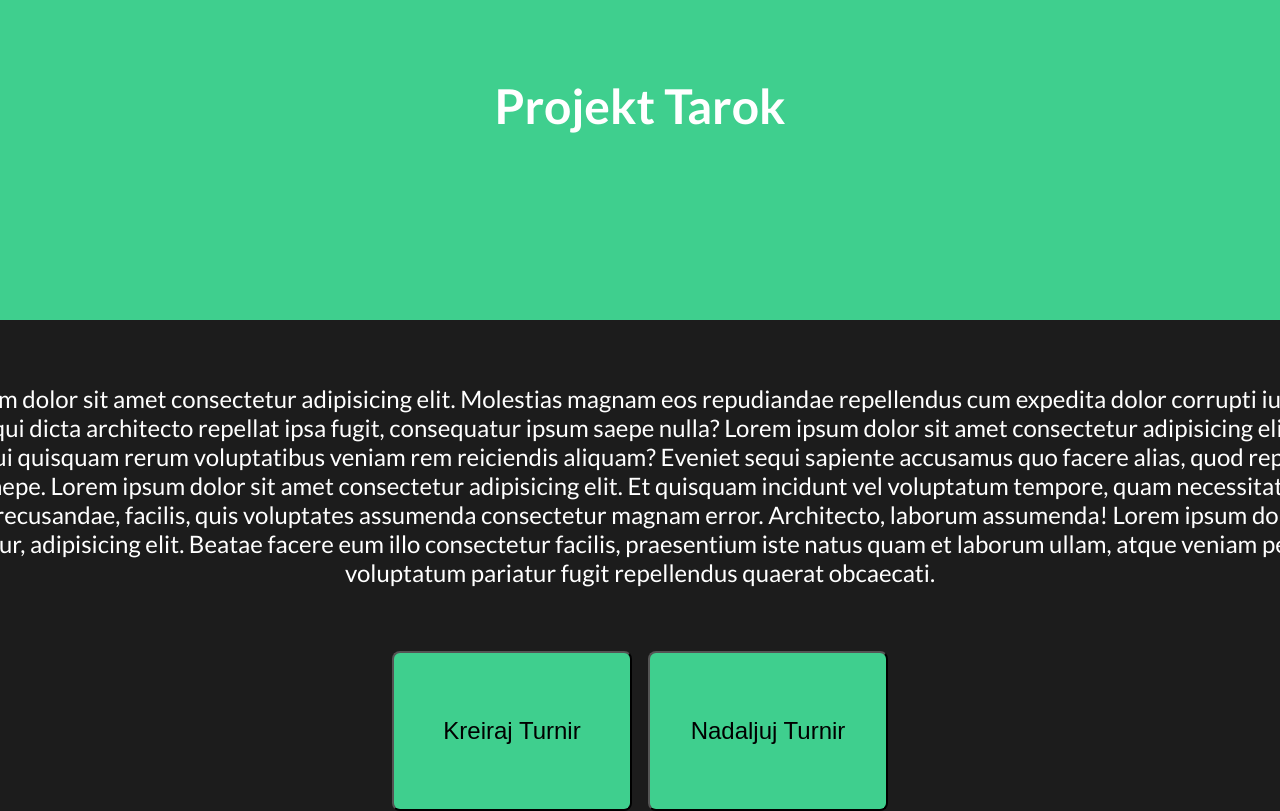
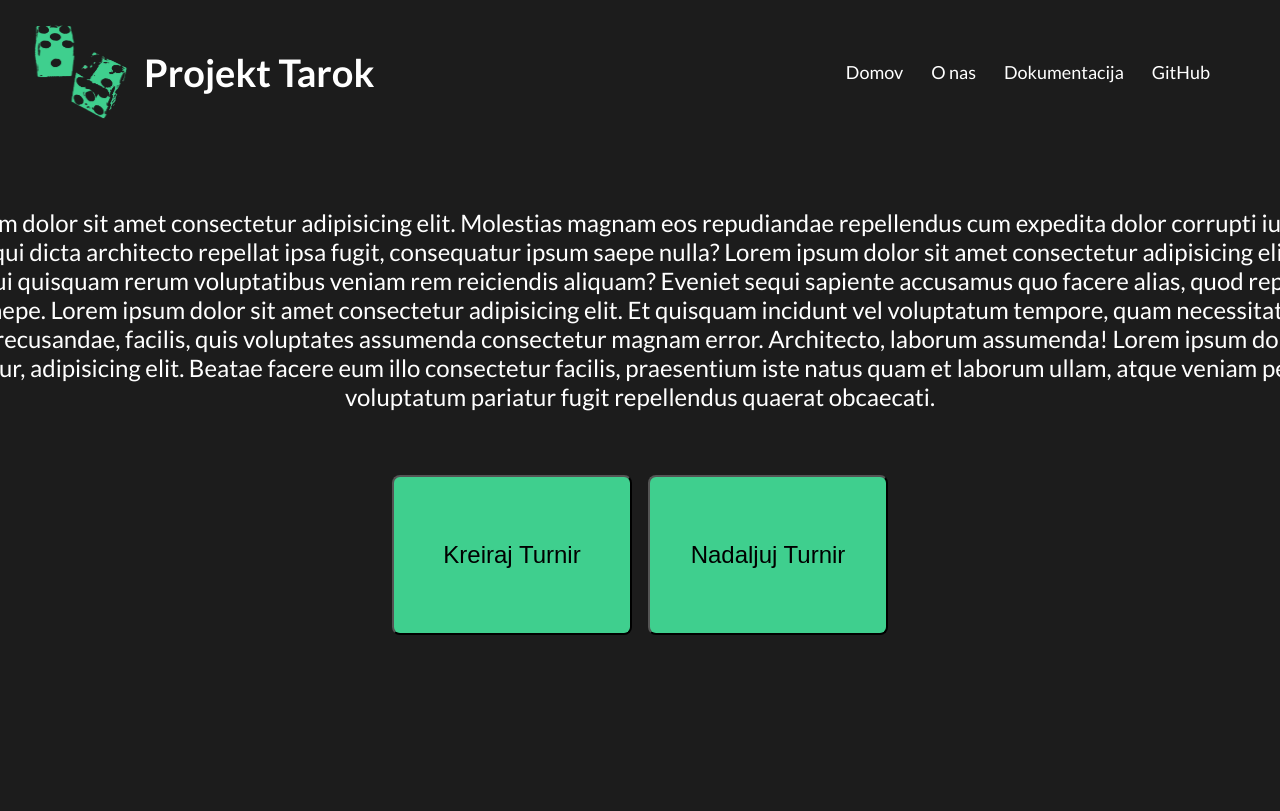
Before and after one commit to muhamedsers/tarok, a React (Vite) app: page / in a window 1280 px wide. Shown: the top 811 px of the page. Built offline with nearby package versions, Linux system fonts and the light colour scheme.

Commit message:
add component navbar

```diff
--- a/src/container/LandingPage/LandingPage.jsx
+++ b/src/container/LandingPage/LandingPage.jsx
@@ -3,6 +3,7 @@ import { useState } from "react";
 import "./LandingPage.scss";
 import "../Tournament/Tournament";
 import { useNavigate } from "react-router";
+import NavBar from "../NavBar/NavBar";
 
 const LandingPage = () => {
   const navigate = useNavigate();
@@ -10,7 +11,7 @@ const LandingPage = () => {
   return (
     <div className="mainContainer">
       <header>
-        <h1 className="title">Projekt Tarok</h1>
+        <NavBar />
       </header>
       <div className="articleContainer">
         Lorem ipsum dolor sit amet consectetur adipisicing elit. Molestias
--- a/src/container/LandingPage/LandingPage.scss
+++ b/src/container/LandingPage/LandingPage.scss
@@ -7,17 +7,13 @@
   height: 100%;
   align-items: center;
 
-  .title {
-    color: white;
-    font-size: 48px;
-    margin-top: 6%;
-  }
   header {
     display: flex;
-    justify-content: center;
-    height: 20rem;
+    padding-top: 1rem;
+    padding-bottom: 1rem;
+    height: 7rem;
     width: 100%;
-    background-color: $accentColor;
+
     // background-image: url(); Background image with the project  theme
     // background-repeat: no-repeat;
   }
--- /dev/null
+++ b/src/container/NavBar/NavBar.jsx
@@ -0,0 +1,46 @@
+import React from "react";
+import { useNavigate } from "react-router";
+import "./NavBar.scss";
+import logo from "../../assets/logo.png";
+import "../LandingPage/LandingPage";
+
+const NavBar = () => {
+  return (
+    <div className="NavContainer">
+      <div className="NavLeft">
+        <img src={logo} alt="" />
+        <h1 className="title">Projekt Tarok</h1>
+      </div>
+      <div className="NavRight">
+        <button
+          onClick={() => {
+            navigate("/");
+          }}
+        >
+          Domov
+        </button>
+        <button
+          onClick={() => {
+            navigate("/");
+          }}
+        >
+          O nas
+        </button>
+        <button
+          onClick={() => {
+            navigate("/");
+          }}
+        >
+          Dokumentacija
+        </button>
+        <button>
+          <a href="https://github.com/muhamedsers/tarok" target="blank">
+            GitHub
+          </a>
+        </button>
+      </div>
+    </div>
+  );
+};
+
+export default NavBar;
--- /dev/null
+++ b/src/container/NavBar/NavBar.scss
@@ -0,0 +1,49 @@
+@import "../../App.scss";
+@import url("https://fonts.googleapis.com/css2?family=Lato:ital,wght@0,100;0,300;0,400;0,700;0,900;1,100;1,300;1,400;1,700;1,900&display=swap");
+
+.NavContainer {
+  display: flex;
+  justify-content: space-between;
+  width: 100vw;
+  align-items: center;
+  .NavLeft {
+    display: flex;
+    gap: 1rem;
+    .title {
+      color: white;
+      font-size: 38px;
+    }
+    img {
+      margin-left: 2rem;
+      width: 6rem;
+      height: 6rem;
+    }
+    align-items: center;
+  }
+  .NavRight {
+    display: flex;
+    align-items: center;
+    margin-right: 4rem;
+    gap: 1rem;
+    button {
+      font-family: "Lato", sans-serif;
+      background: none;
+      color: white;
+      border: none;
+      font-size: 18px;
+      transition: all ease-in-out 0.2s;
+      a {
+        text-decoration: none;
+        color: white;
+      }
+      a:hover {
+        color: $accentColor;
+        cursor: pointer;
+      }
+    }
+    button:hover {
+      color: $accentColor;
+      cursor: pointer;
+    }
+  }
+}
```
Also changed, not shown: src/container/Footer/Footer.jsx (added, +11 -0 lines), src/assets/logo.png (added), src/container/Footer/Footer.scss (added).
